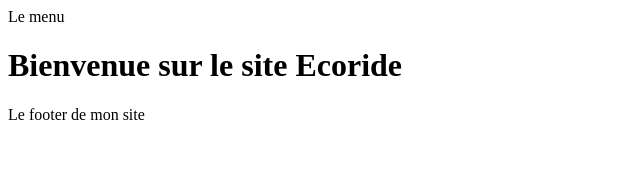
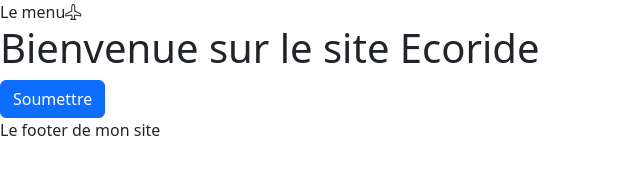
Before and after one commit to Ultimate35000/ECORIDEFRONTEND, a website with bundled scripts: page index.html in a window 1280 px wide. Shown: the whole page, without its empty margins (0-640 px from the left). Built offline with nearby package versions, Linux system fonts and the light colour scheme; files whose address does not match are found by name.

Commit message:
Install Bootstrap

```diff
--- a/Pages/home.html
+++ b/Pages/home.html
@@ -1 +1,2 @@
 <h1>Bienvenue sur le site Ecoride</h1>
+<button class = "btn btn-primary">Soumettre</button>
--- a/index.html
+++ b/index.html
@@ -3,11 +3,17 @@
 <head>
     <meta charset="UTF-8">
     <meta name="viewport" content="width=device-width, initial-scale=1.0">
+
+    <link rel="stylesheet" href="/node_modules/bootstrap/dist/css/bootstrap.min.css">
+    <link rel="stylesheet" href="/node_modules/bootstrap-icons/font/bootstrap-icons.css">
+
     <title>Ecoride</title>
+
+
 </head>
 <body>
 
-    <header>Le menu</header>
+    <header>Le menu<i class="bi bi-airplane"></i></header>
 
     <main id="main-page">
 
@@ -18,5 +24,6 @@
 
     <footer>Le footer de mon site</footer>
     <script type="module" src="/Router/Router.js"></script>
+    <script src="./node_modules/bootstrap/dist/js/bootstrap.bundle.min.js"></script>
 </body>
 </html>
--- /dev/null
+++ b/package.json
@@ -0,0 +1,6 @@
+{
+  "dependencies": {
+    "bootstrap": "^5.3.3",
+    "bootstrap-icons": "^1.11.3"
+  }
+}
```
Also changed, not shown: 2 other files.
